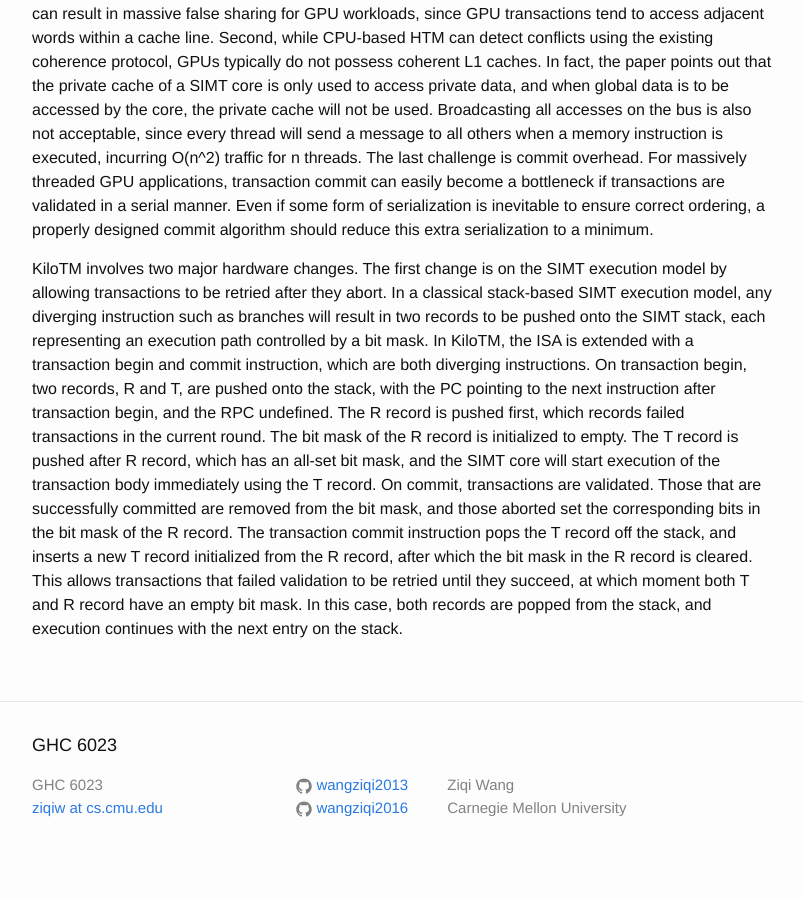
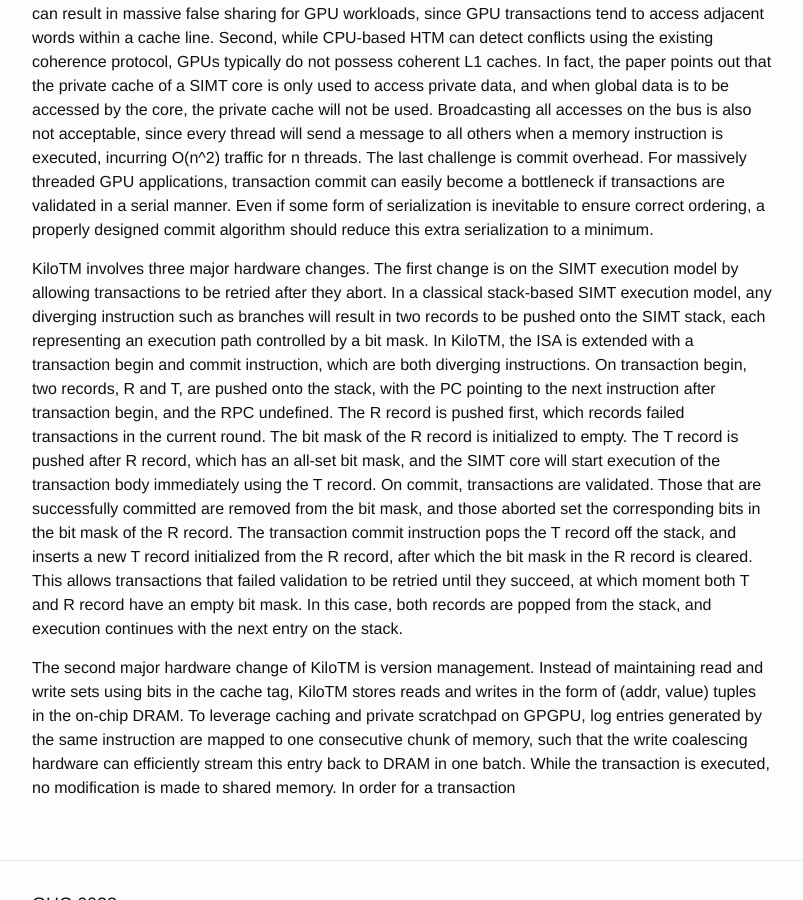
Before and after one commit to wangziqi2013/wangziqi2013.github.io, a Jekyll site: the page built from _posts/2019-10-21-kilotm.markdown, in a window 1280 px wide and 900 px high, scrolled down 841 px. Shown: the whole window, without its empty margins (238-1041 px from the left). Built offline with Jekyll 4.4.1, drawn with Linux system fonts in a browser that asks for light colours; before the commit the page ends 1720 px from its top, so only the background shows below that.

Commit message:
Adding version mgmt

```diff
--- a/_posts/2019-10-21-kilotm.markdown
+++ b/_posts/2019-10-21-kilotm.markdown
@@ -35,7 +35,7 @@ For massively threaded GPU applications, transaction commit can easily become a
 in a serial manner. Even if some form of serialization is inevitable to ensure correct ordering, a properly designed commit
 algorithm should reduce this extra serialization to a minimum.
 
-KiloTM involves two major hardware changes. The first change is on the SIMT execution model by allowing transactions to
+KiloTM involves three major hardware changes. The first change is on the SIMT execution model by allowing transactions to
 be retried after they abort. In a classical stack-based SIMT execution model, any diverging instruction such as branches
 will result in two records to be pushed onto the SIMT stack, each representing an execution path controlled by a bit mask.
 In KiloTM, the ISA is extended with a transaction begin and commit instruction, which are both diverging instructions.
@@ -48,3 +48,9 @@ bits in the bit mask of the R record. The transaction commit instruction pops th
 new T record initialized from the R record, after which the bit mask in the R record is cleared. This allows transactions
 that failed validation to be retried until they succeed, at which moment both T and R record have an empty bit mask. In
 this case, both records are popped from the stack, and execution continues with the next entry on the stack.
+
+The second major hardware change of KiloTM is version management. Instead of maintaining read and write sets using bits
+in the cache tag, KiloTM stores reads and writes in the form of (addr, value) tuples in the on-chip DRAM. To leverage
+caching and private scratchpad on GPGPU, log entries generated by the same instruction are mapped to one consecutive
+chunk of memory, such that the write coalescing hardware can efficiently stream this entry back to DRAM in one batch.
+While the transaction is executed, no modification is made to shared memory. In order for a transaction
```
